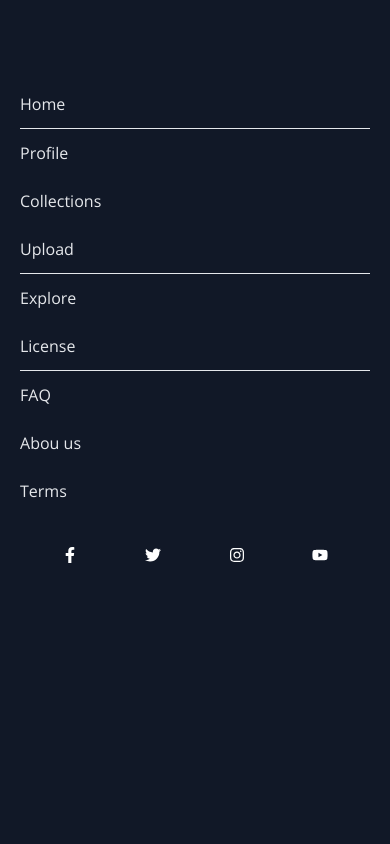
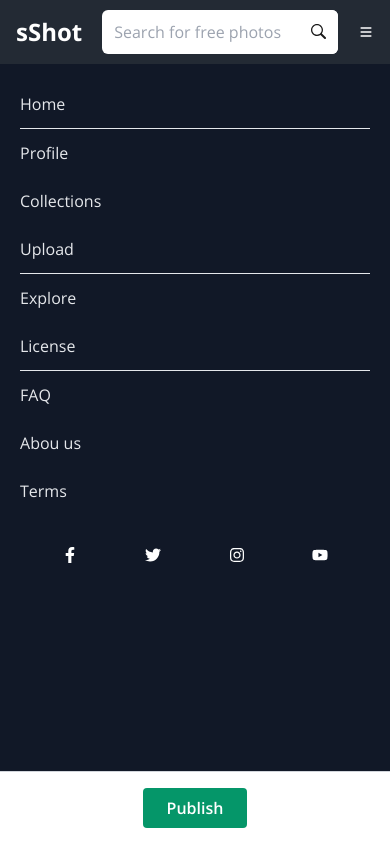
Before and after one commit to qbytesoft-com/suparshot, a React (Create React App) app: page /upload in a window 390 px wide. Both pictures are taken after a click on the button 366 px from the left and 32 px from the top of the page. Built offline with nearby package versions, Linux system fonts and the light colour scheme.

Commit message:
Fixed mobile navbar menu z index issue

```diff
--- a/src/components/global/navbar/mobileMenu.js
+++ b/src/components/global/navbar/mobileMenu.js
@@ -8,7 +8,7 @@ function MobileNavMenu() {
   let [user, setUser] = React.useState(true);
   return navbarOpen ? (
     <div
-      className="navbar-main-mobile pt-20 h-screen w-screen bg-gray-900 px-5 fixed z-20"
+      className="navbar-main-mobile pt-20 h-screen w-screen bg-gray-900 px-5 fixed z-10"
       onClick={() => toggleNavbar()}
     >
       <ul className="list-none h-auto">
```
Also changed, not shown: 1 other file (tests, documents, lock files or other folders).
